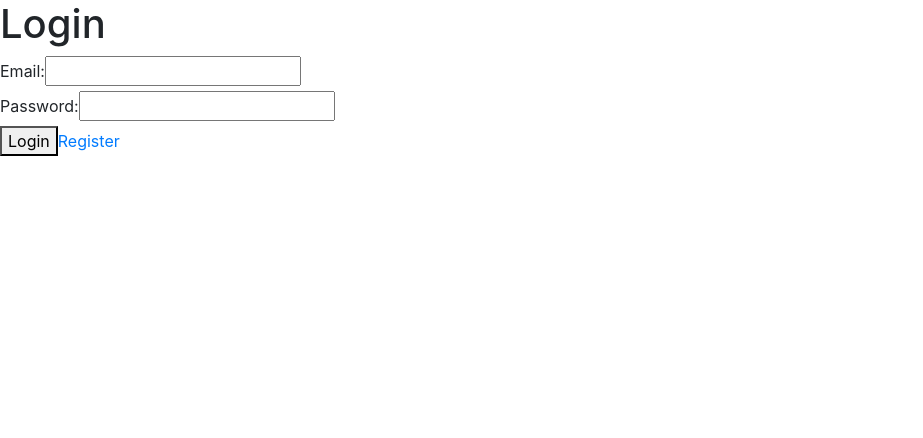
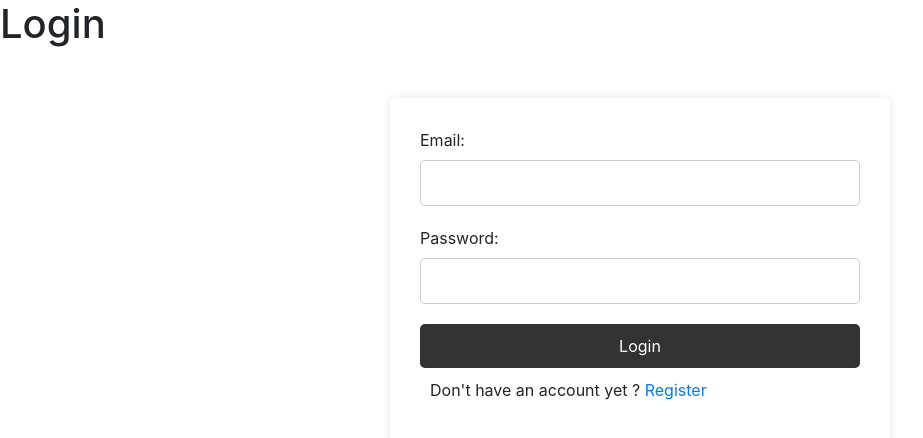
Before and after one commit to 195048/archiWEBClient, an Angular app: page /login in a window 1280 px wide. Shown: the top 438 px of the page, without its empty margins (0-923 px from the left). Built offline with nearby package versions, Linux system fonts and the light colour scheme.

Commit message:
Styling login and register page

```diff
--- a/src/app/components/login/login.component.css
+++ b/src/app/components/login/login.component.css
@@ -0,0 +1,41 @@
+body {
+    background-color: #f8f9fa;
+  }
+
+  form {
+    max-width: 500px;
+    margin: 50px auto;
+    padding: 30px;
+    background-color: white;
+    border-radius: 5px;
+    box-shadow: 0 0 10px rgba(0, 0, 0, 0.1);
+  }
+
+  form input {
+    width: 100%;
+    border: 1px solid #ccc;
+    padding: 10px;
+    margin-bottom: 20px;
+    border-radius: 5px;
+  }
+
+  form button {
+    width: 100%;
+    background-color: #333;
+    color: white;
+    border: none;
+    padding: 10px;
+    border-radius: 5px;
+  }
+
+  #regP {
+    width: 100%;
+    margin-left: auto;
+    margin-right: auto;
+    padding: 10px;
+    border-radius: 5px;
+  }
+
+  form button:hover {
+    background-color: #444;
+  }
--- a/src/app/components/login/login.component.html
+++ b/src/app/components/login/login.component.html
@@ -12,6 +12,7 @@
   </div>
 
   <button type="submit">Login</button>
-  <a routerLink="/register">Register</a>
+  <p id="regP">Don't have an account yet ?  <a routerLink="/register">Register</a></p>
+
 
 </form>
--- a/src/app/components/login/login.component.ts
+++ b/src/app/components/login/login.component.ts
@@ -1,7 +1,8 @@
 import { Component, OnInit } from '@angular/core';
 import { FormGroup, FormBuilder, Validators } from '@angular/forms';
 import { AuthService } from '../../services/auth.service';
-import { Router } from '@angular/router';
+import { Router, NavigationEnd } from '@angular/router';
+import { filter } from 'rxjs/operators';
 
 @Component({
   selector: 'app-login',
@@ -23,7 +24,13 @@ export class LoginComponent implements OnInit {
     });
   }
 
-  ngOnInit(): void { }
+  ngOnInit(): void {
+    this.router.events.pipe(
+      filter(event => event instanceof NavigationEnd)
+    ).subscribe(() => {
+      this.deleteAllCookies();
+    });
+  }
 
   onSubmit(): void {
     if (this.loginForm.valid) {
@@ -38,4 +45,15 @@ export class LoginComponent implements OnInit {
       );
     }
   }
+
+  deleteAllCookies() {
+    const cookies = document.cookie.split(";");
+
+    for (let i = 0; i < cookies.length; i++) {
+      const cookie = cookies[i];
+      const eqPos = cookie.indexOf("=");
+      const name = eqPos > -1 ? cookie.substr(0, eqPos) : cookie;
+      document.cookie = name + "=;expires=Thu, 01 Jan 1970 00:00:00 GMT";
+    }
+  }
 }
--- a/src/app/components/register/register.component.css
+++ b/src/app/components/register/register.component.css
@@ -0,0 +1,33 @@
+body {
+    background-color: #f8f9fa;
+  }
+
+  form {
+    max-width: 500px;
+    margin: 50px auto;
+    padding: 30px;
+    background-color: white;
+    border-radius: 5px;
+    box-shadow: 0 0 10px rgba(0, 0, 0, 0.1);
+  }
+
+  form input[type="text"], form input[type="password"] {
+    width: 100%;
+    border: 1px solid #ccc;
+    padding: 10px;
+    margin-bottom: 20px;
+    border-radius: 5px;
+  }
+
+  form button {
+    width: 100%;
+    background-color: #333;
+    color: white;
+    border: none;
+    padding: 10px;
+    border-radius: 5px;
+  }
+
+  form button:hover {
+    background-color: #444;
+  }
```
